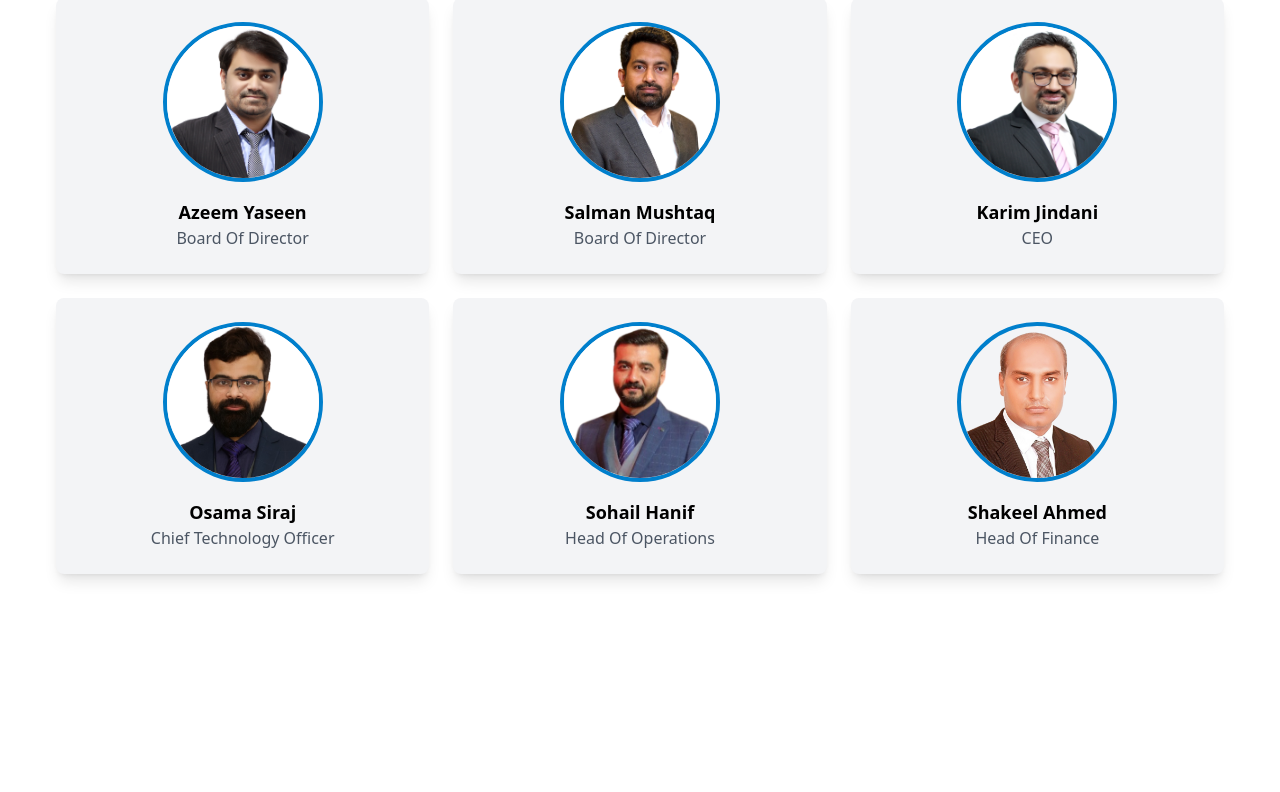
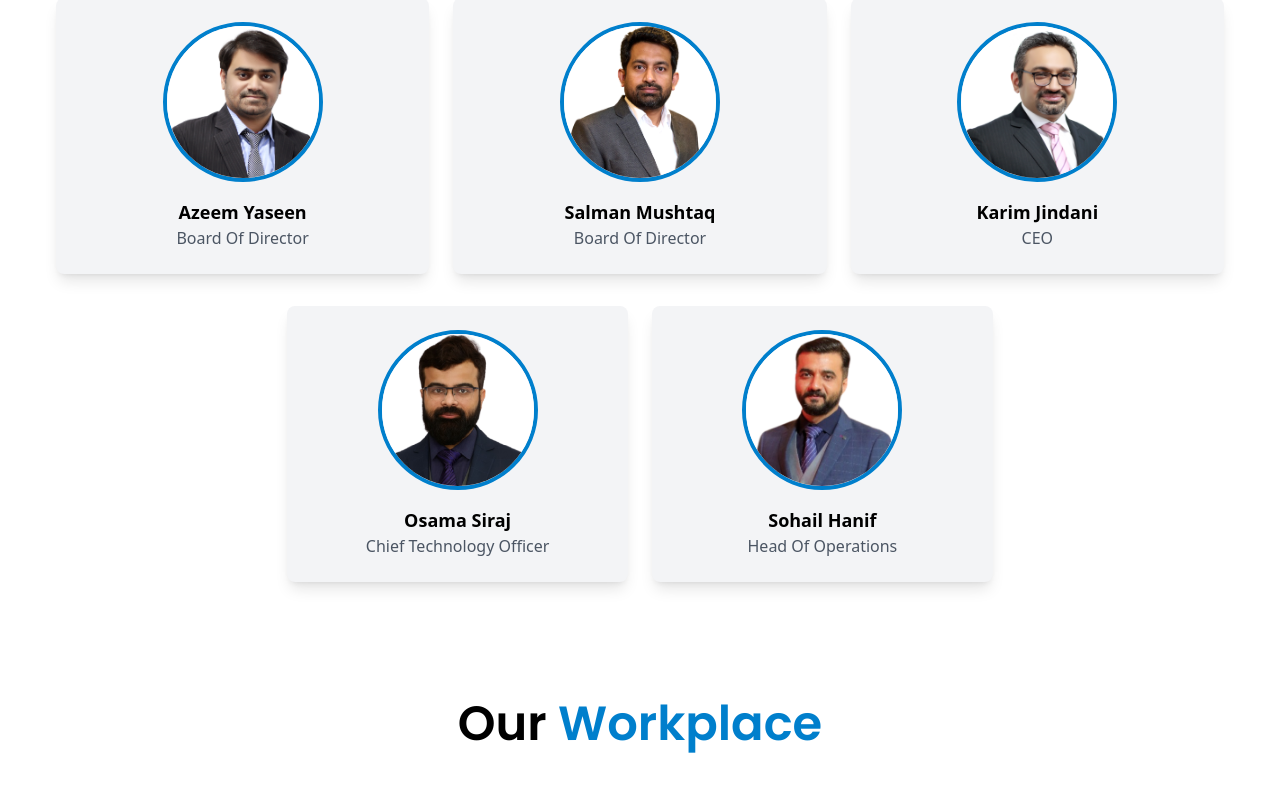
Before and after one commit to UsamaAbdulJabbar/tapsys-website, a React (Vite) app: page /company in a window 1280 px wide. Shown: the part 800-1592 px from the top of the page. Built offline with nearby package versions, Linux system fonts and the light colour scheme; the HTML template or start-up script is replaced by a standard one.

Commit message:
Update team member layout in Company page

```diff
--- a/src/Pages/Company.jsx
+++ b/src/Pages/Company.jsx
@@ -66,21 +66,40 @@ function Company() {
           </h2>
           </motion.h3>
           {/* Team Members Grid */}
-          {/* Board Of Directors */}
-
+          {/* Board Of Directors - Top Row */}
           <div className={`mt-8 grid grid-cols-1 sm:grid-cols-1 lg:grid-cols-3 gap-6`}>
             {[
               { name: "Azeem Yaseen", role: "Board Of Director", image: BOD1 },
               { name: "Salman Mushtaq", role: "Board Of Director", image: BOD2 },
               { name: "Karim Jindani", role: "CEO", image: founder },
-              { name: "Osama Siraj", role: "Chief Technology Officer", image: CTO },
-              { name: "Sohail Hanif", role: "Head Of Operations", image: HOO },
-              { name: "Shakeel Ahmed", role: "Head Of Finance", image: HOF },
-
             ].map((member, index) => (
               <motion.div
                 key={index}
                 className="flex flex-col items-center bg-gray-100 p-6 rounded-lg shadow-lg hover:shadow-xl transition duration-300"
+                initial={{ opacity: 0, scale: 0.8 }}
+                whileInView={{ opacity: 1, scale: 1 }}
+                transition={{ duration: 1, ease: "easeOut" }}
+              >
+                <img
+                  src={member.image}
+                  alt={member.name}
+                  className="w-40 h-40 object-cover rounded-full border-4 border-[#007fcc] mb-4"
+                />
+                <h4 className="text-black text-lg font-semibold">{member.name}</h4>
+                <p className="text-gray-600">{member.role}</p>
+              </motion.div>
+            ))}
+          </div>
+
+          {/* Bottom Row - Centered */}
+          <div className={`mt-8 flex justify-center gap-6 flex-wrap mx-auto px-4`}>
+            {[
+              { name: "Osama Siraj", role: "Chief Technology Officer", image: CTO },
+              { name: "Sohail Hanif", role: "Head Of Operations", image: HOO },
+            ].map((member, index) => (
+              <motion.div
+                key={index}
+                className="flex flex-col items-center bg-gray-100 p-6 rounded-lg shadow-lg hover:shadow-xl transition duration-300 w-full sm:w-[80%] md:w-[45%] lg:w-[30%] max-w-[350px] mb-4"
                 initial={{ opacity: 0, scale: 0.8 }}
                 whileInView={{ opacity: 1, scale: 1 }}
                 transition={{ duration: 1, ease: "easeOut" }}
@@ -108,7 +127,16 @@ function Company() {
 
 
       </section>
-
+<motion.h3
+            className="text-black text-2xl font-bold text-center py-10  "
+            initial={{ opacity: 0, y: -20 }}
+            whileInView={{ opacity: 1, y: 0 }}
+            transition={{ duration: 1, ease: "easeOut" }}
+          >
+           <h2 className={`${styles.heading2} text-black`}>
+            Our <span className="text-[#007fcc]">Workplace</span>
+          </h2>
+          </motion.h3>
 
 
       {/* Video Section */}
```
